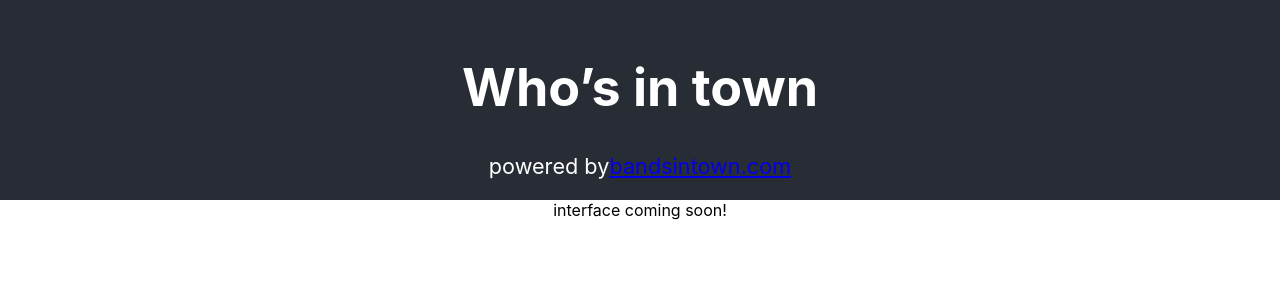
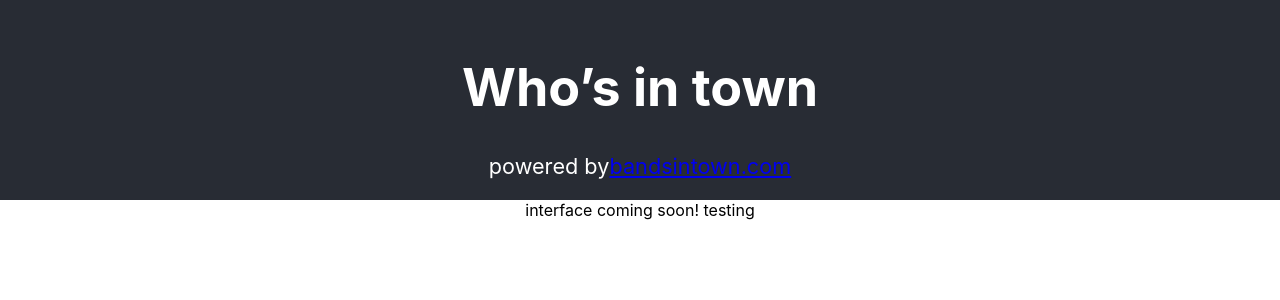
Before and after one commit to norgeous/homppl-front-end-assignment-apr.2021, a React (Create React App) app: page / in a window 1280 px wide. Shown: the top 300 px of the page. Built offline with nearby package versions, Linux system fonts and the light colour scheme.

Commit message:
Update App.jsx

```diff
--- a/src/App.jsx
+++ b/src/App.jsx
@@ -14,6 +14,7 @@ function App() {
         </small>
       </header>
       interface coming soon!
+      testing
     </div>
   );
 }
```
